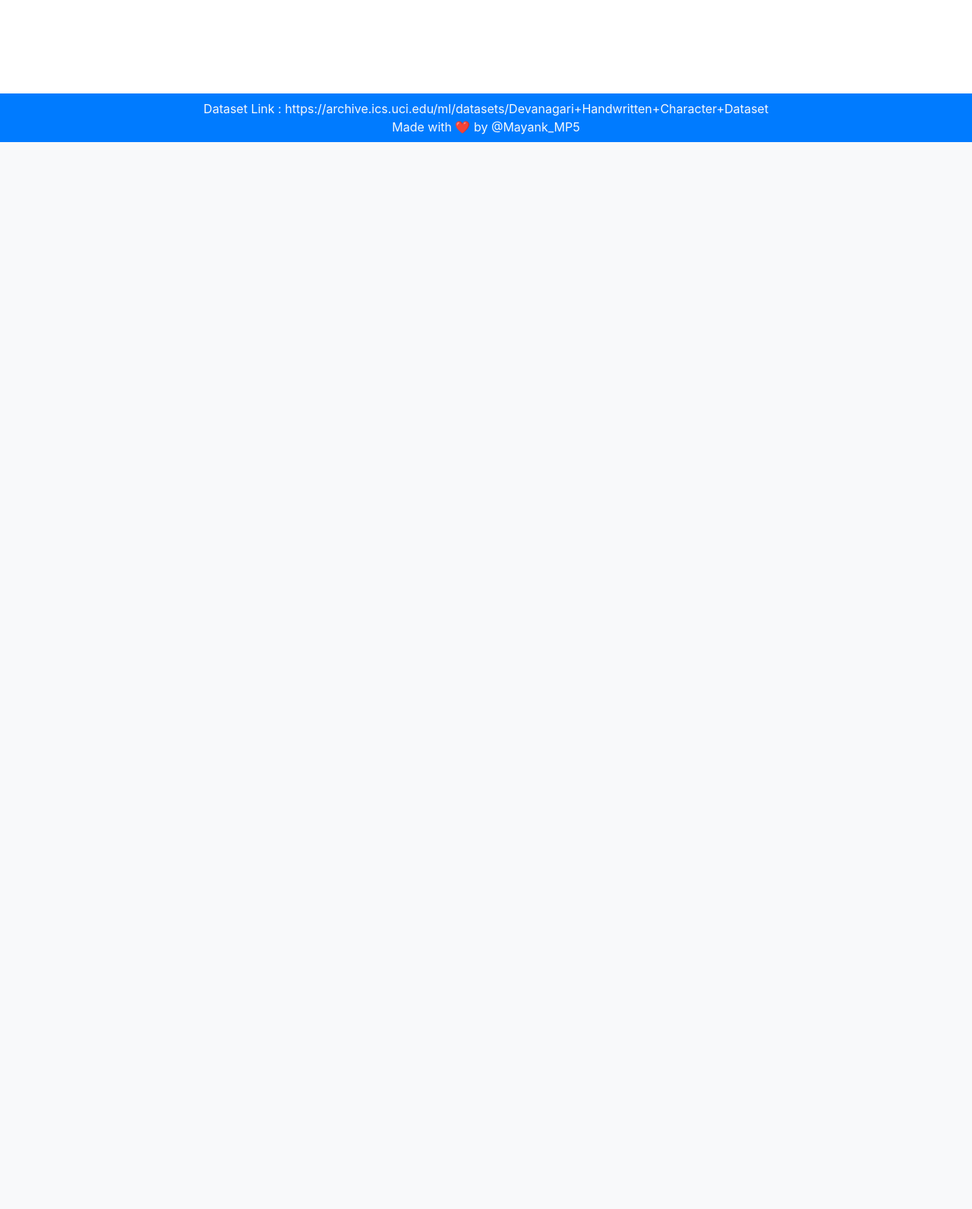
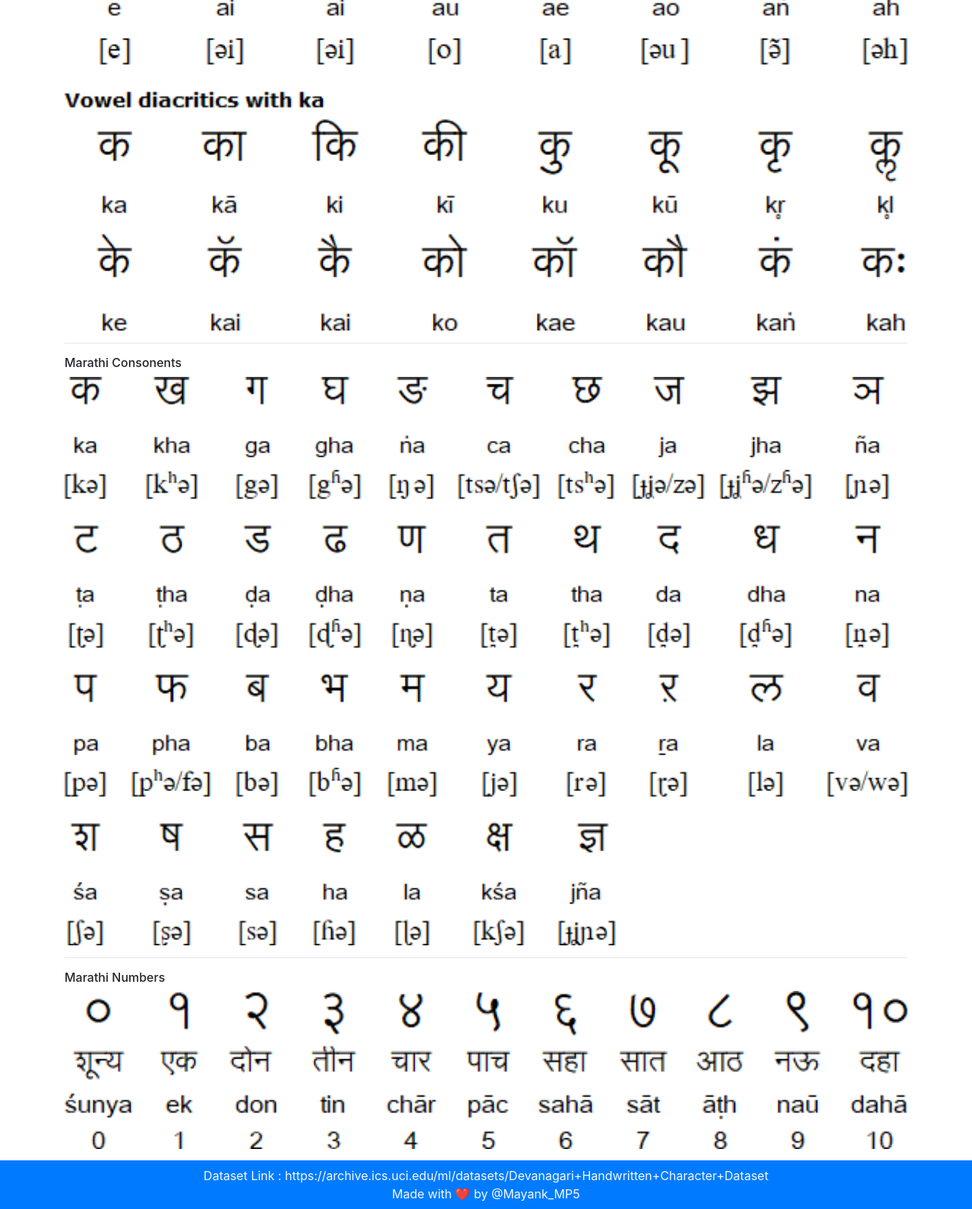
Before and after one commit to Mayank-MP05/Marathi-Letter-Recognition-ConvNet, a Flask app: page /ref in a window 1280 px wide. Shown: the part 613-2204 px from the top of the page at 76% size. Before the commit the page ends 800 px from the top, so only its background shows below. Run offline with Flask 2, Linux system fonts and the light colour scheme; some libraries are stand-ins or nearby versions.

Commit message:
Front End Almost Ready ...

```diff
--- a/web-app/templates/ref.html
+++ b/web-app/templates/ref.html
@@ -48,8 +48,25 @@
         with the Modi alphabet. Since 1950 it has been written with the
         Devanāgarī alphabet.
       </p>
+      <hr class="my-3" />
       <h6>Marathi Vowels</h6>
-      <img src="static/" alt="">
+      <img src="static/img/ref/vowels.gif" alt="" class="w-100" />
+
+      <hr class="my-3" />
+      <h6>Marathi Consonents</h6>
+      <img src="static/img/ref/consonents.gif" alt="" class="w-100" />
+
+      <hr class="my-3" />
+      <h6>Marathi Numbers</h6>
+      <img src="static/img/ref/numbers.gif" alt="" class="w-100" />
+
+      <hr class="my-3" />
+
+      <a href="/" class="text-light text-right d-flex justify-content-end">
+        <button class="btn btn-light">
+          Homepage
+        </button>
+      </a>
     </div>
 
     <!-- Footer Code -->
```
